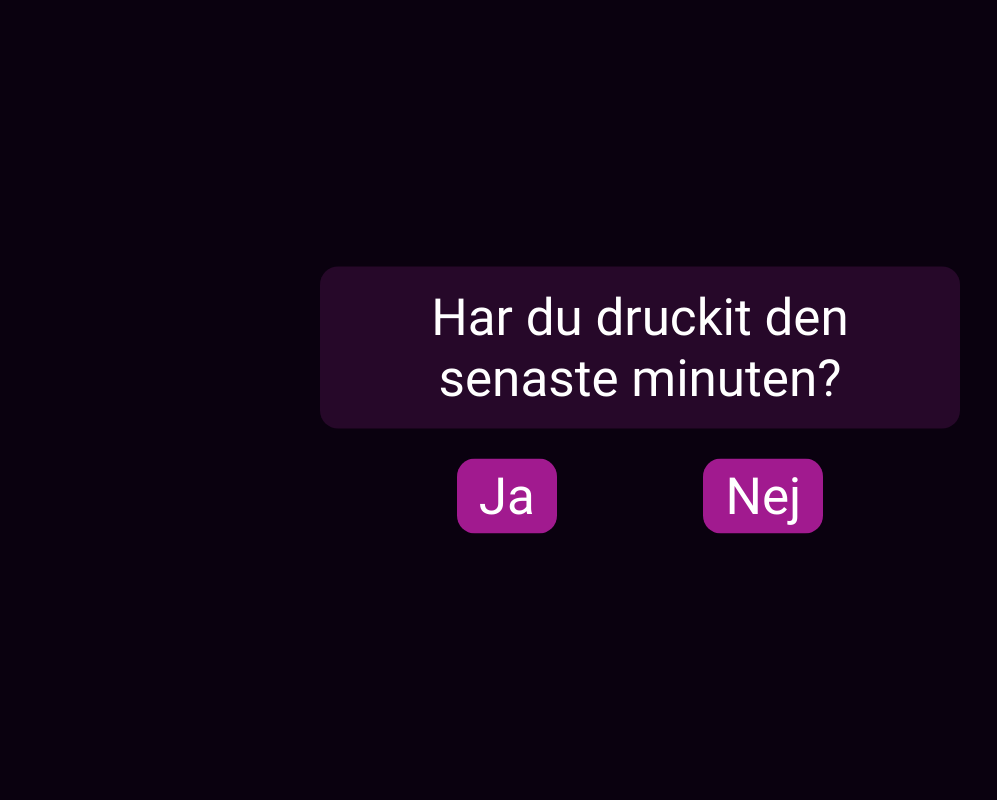
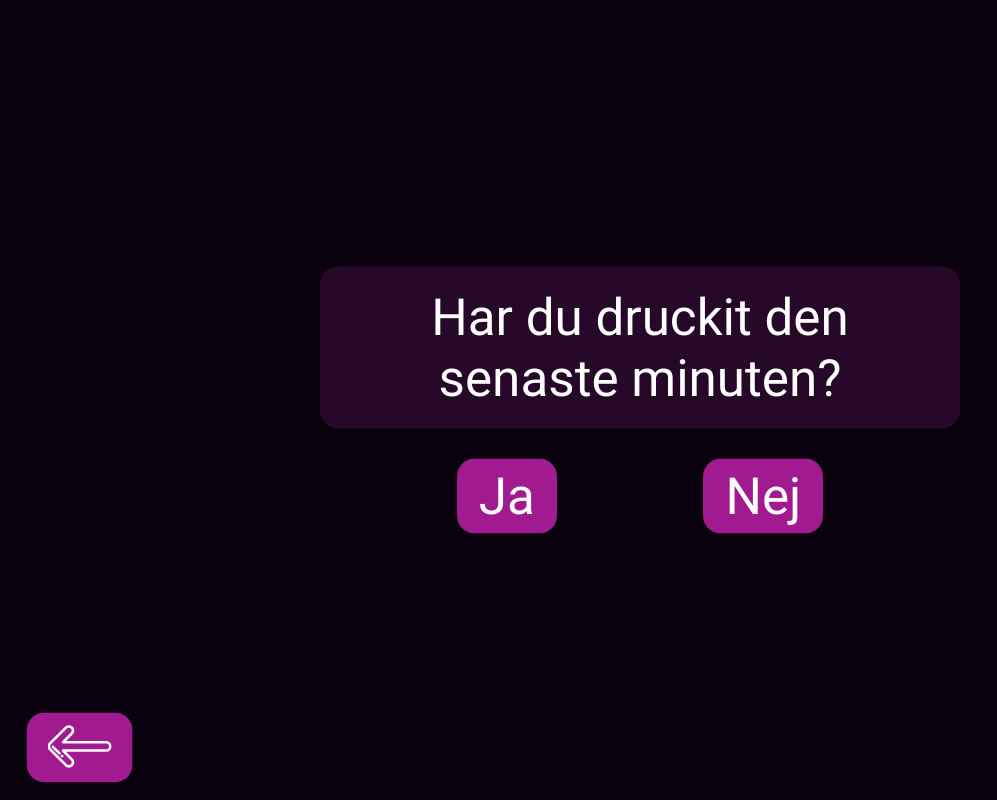
Before and after one commit to Nuffsly/krokkompassen, an Angular app: page / in a window 1280 px wide. Both pictures are taken after a click on the button "Start". Shown: the whole page, without its empty margins (0-997 px from the left). Built offline with nearby package versions, Linux system fonts and the light colour scheme.

Commit message:
Added back button. Started on functionality.

```diff
--- a/src/app/question-blocks/question-blocks.component.html
+++ b/src/app/question-blocks/question-blocks.component.html
@@ -4,3 +4,6 @@
         <button class="answer-button" [ngClass]="{'is-phone-portrait': isPhonePortrait}" *ngFor="let answer of answers" (click)="displayQuestion(answer.leadsTo)">{{answer.answerBody}}</button>
     </div>
 </div>
+<button class="back-button" [ngClass]="{'is-phone-portrait': isPhonePortrait}">
+    <img class="back-icon" [ngClass]="{'is-phone-portrait': isPhonePortrait}" src="../../assets/icons/arrow-back.svg" alt="Return to previous question"/>
+</button>
--- a/src/app/question-blocks/question-blocks.component.scss
+++ b/src/app/question-blocks/question-blocks.component.scss
@@ -82,3 +82,51 @@ $textColor: rgb(255, 255, 255);
     font-size: 8vw;
   }
 }
+
+.back-button{
+  position: fixed;
+  left: 0;
+  bottom: 0;
+
+  transform: translate(25%, -25%);
+
+  display: inline;
+  width: auto;
+  height: 5.5vw;
+  padding-left: 1.5vw;
+  padding-right: 1.5vw;
+  padding-top: -1.5vw;
+  padding-bottom: -1.5vw;
+
+  background-color: $buttonBgColor;
+
+  border-radius: 18px;
+  border-style: solid;
+  border-color: transparent;
+  border-width: 2px;
+
+  color: $textColor;
+
+  &:hover{
+    background-color: darken($color: $buttonBgColor, $amount: 10);
+  }
+
+  &:focus{
+    border-style: solid;
+    border-color: $borderColor;
+  }
+
+  &.is-phone-portrait {
+    height: 11vw;
+  }
+
+  .back-icon{
+    width: 5vw;
+    // Filter trick to make the arrow white.
+    filter: invert(97%) sepia(80%) saturate(0%) hue-rotate(19deg) brightness(113%) contrast(101%);
+
+    &.is-phone-portrait {
+      width: 10vw;
+    }
+  }
+}
--- a/src/app/question-blocks/question-blocks.component.ts
+++ b/src/app/question-blocks/question-blocks.component.ts
@@ -13,6 +13,7 @@ export class QuestionBlocksComponent implements OnInit {
   questions!: Question[];
   qText: string = "";
   answers: Answer[] = new Array<Answer>();
+  history: number[] = new Array<number>();
 
   ngOnInit(): void {
     // Initialize questions
```
Also changed, not shown: src/assets/icons/arrow-back.svg (added).
